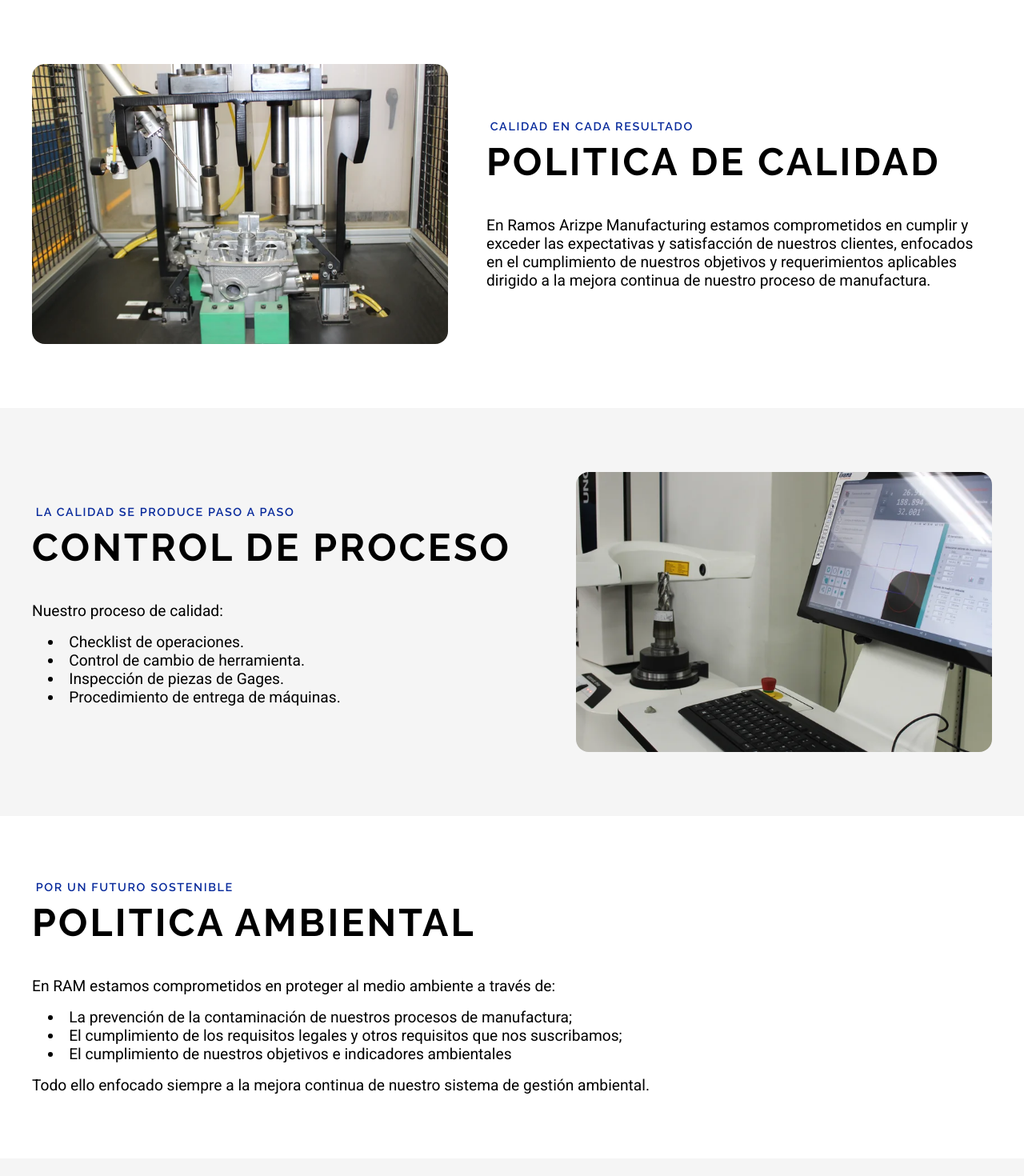
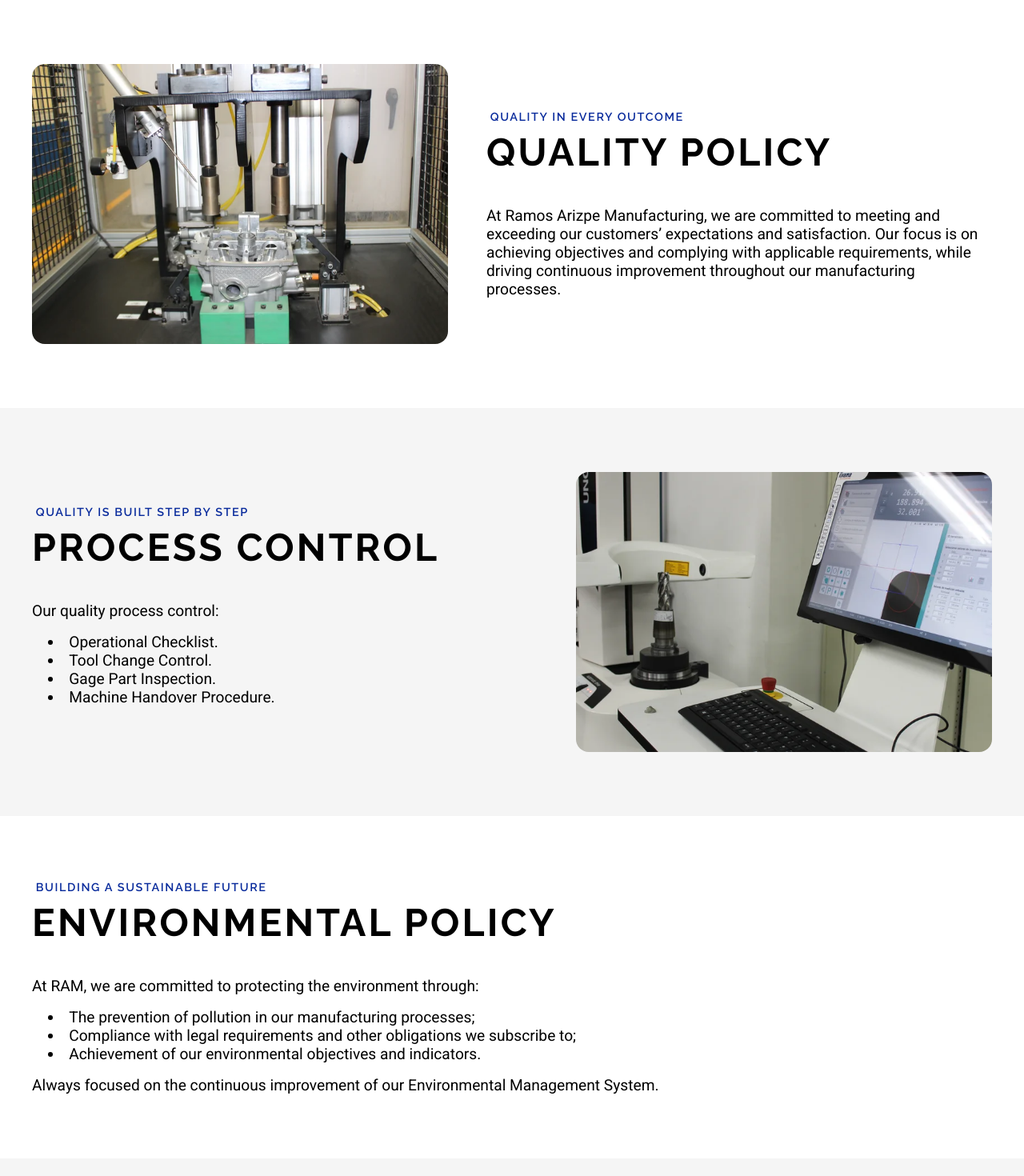
Before and after one commit to DamianS-RAM/RAM-Website, a React (Vite) app: page /en/quality in a window 1280 px wide. Shown: the part 800-2270 px from the top of the page at 80% size. Built offline with nearby package versions, Linux system fonts and the light colour scheme.

Commit message:
Translation to quality page

```diff
--- a/src/components/quality/policy/Policy.jsx
+++ b/src/components/quality/policy/Policy.jsx
@@ -15,12 +15,12 @@
                 <img src={quality_1} alt="" className='policy-block-img' />
                 <div className="policy-block-txt">
                     <div className="section-pre-title">
-                        CALIDAD EN CADA RESULTADO
+                        {t('quality.policy.pretitle')}
                     </div>
                     <div className="section-title">
-                        POLITICA DE CALIDAD
+                        {t('quality.policy.title')}
                     </div>
-                    En Ramos Arizpe Manufacturing estamos comprometidos en cumplir y exceder las expectativas y satisfacción de nuestros clientes, enfocados en el cumplimiento de nuestros objetivos y requerimientos aplicables dirigido a la mejora continua de nuestro proceso de manufactura.
+                    {t('quality.policy.content')}
                 </div>
             </div>
         </div>
@@ -28,24 +28,24 @@
             <div className="policy-block">
                 <div className="policy-block-txt">
                     <div className="section-pre-title">
-                        LA CALIDAD SE PRODUCE PASO A PASO
+                        {t('quality.process.pretitle')}
                     </div>
                     <div className="section-title">
-                        CONTROL DE PROCESO
+                        {t('quality.process.title')}
                     </div>
-                    Nuestro proceso de calidad:
+                    {t('quality.process.content')}
                     <ul>
                         <li>
-                            Checklist de operaciones.
+                            {t('quality.process.steps.step1')}
                         </li>
                         <li>
-                            Control de cambio de herramienta.
+                            {t('quality.process.steps.step2')}
                         </li>
                         <li>
-                            Inspección de piezas de Gages.
+                            {t('quality.process.steps.step3')}
                         </li>
                         <li>
-                            Procedimiento de entrega de máquinas.
+                            {t('quality.process.steps.step4')}
                         </li>
                     </ul>
                 </div>
@@ -56,34 +56,34 @@
             <div className="policy-block">
                 <div className="policy-block-txt">
                     <div className="section-pre-title">
-                        POR UN FUTURO SOSTENIBLE
+                        {t('quality.ambiental.pretitle')}
                     </div>
                     <div className="section-title">
-                        POLITICA AMBIENTAL
+                        {t('quality.ambiental.title')}
                     </div>
-                    En RAM estamos comprometidos en proteger al medio ambiente a través de:
+                        {t('quality.ambiental.content')}
                     <ul>
                         <li>
-                            La prevención de la contaminación de nuestros procesos de manufactura;
+                            {t('quality.ambiental.steps.step1')}
                         </li>
                         <li>
-                            El cumplimiento de los requisitos legales y otros requisitos que nos suscribamos;
+                            {t('quality.ambiental.steps.step2')}
                         </li>
                         <li>
-                            El cumplimiento de nuestros objetivos e indicadores ambientales
+                            {t('quality.ambiental.steps.step3')}
                         </li>
                     </ul>
-                    Todo ello enfocado siempre a la mejora continua de nuestro sistema de gestión ambiental.
+                    {t('quality.ambiental.content2')}
                 </div>
             </div>
         </div>
         <div className="policy-container font-roboto">
             <div className="certificate-block">
                 <div className="section-pre-title">
-                    NUESTRO COMPROMISO
+                    {t('quality.certifications.pretitle')}
                 </div>
                 <div className="section-title">
-                    CERTIFICACIONES
+                    {t('quality.certifications.title')}
                 </div>
                 <div className="certificates-container">
                     <div className="certificate-img">
--- a/src/i18n/locales/en/translation.json
+++ b/src/i18n/locales/en/translation.json
@@ -24,7 +24,38 @@
     },
     "quality": {
         "title": "QUALITY",
-        "description": "OUR COMMITMENT"
+        "description": "OUR COMMITMENT",
+        "policy": {
+            "pretitle": "QUALITY IN EVERY OUTCOME",
+            "title": "QUALITY POLICY",
+            "content": "At Ramos Arizpe Manufacturing, we are committed to meeting and exceeding our customers’ expectations and satisfaction. Our focus is on achieving objectives and complying with applicable requirements, while driving continuous improvement throughout our manufacturing processes."
+        },
+        "process": {
+            "pretitle": "QUALITY IS BUILT STEP BY STEP",
+            "title": "PROCESS CONTROL",
+            "content": "Our quality process control:",
+            "steps": {
+                "step1": "Operational Checklist.",
+                "step2": "Tool Change Control.",
+                "step3": "Gage Part Inspection.",
+                "step4": "Machine Handover Procedure."
+            }
+        },
+        "ambiental": {
+            "pretitle": "BUILDING A SUSTAINABLE FUTURE",
+            "title": "ENVIRONMENTAL POLICY",
+            "content": "At RAM, we are committed to protecting the environment through:",
+            "content2": "Always focused on the continuous improvement of our Environmental Management System.",
+            "steps": {
+                "step1": "The prevention of pollution in our manufacturing processes;",
+                "step2": "Compliance with legal requirements and other obligations we subscribe to;",
+                "step3": "Achievement of our environmental objectives and indicators."
+            }
+        },
+        "certifications": {
+            "pretitle": "GUARANTEED QUALITY",
+            "title": "CERTIFICATIONS"
+        }
     },
     "contact": {
         "title": "Contact Us",
--- a/src/i18n/locales/es/translation.json
+++ b/src/i18n/locales/es/translation.json
@@ -24,7 +24,38 @@
     },
     "quality": {
         "title": "CALIDAD",
-        "description": "NUESTRO COMPROMISO"
+        "description": "NUESTRO COMPROMISO",
+        "policy": {
+            "pretitle": "CALIDAD EN CADA RESULTADO",
+            "title": "POLITICA DE CALIDAD",
+            "content": "En Ramos Arizpe Manufacturing estamos comprometidos en cumplir y exceder las expectativas y satisfacción de nuestros clientes, enfocados en el cumplimiento de nuestros objetivos y requerimientos aplicables dirigido a la mejora continua de nuestro proceso de manufactura."
+        },
+        "process": {
+            "pretitle": "LA CALIDAD SE PRODUCE PASO A PASO",
+            "title": "CONTROL DE PROCESO",
+            "content": "Nuestro proceso de calidad:",
+            "steps": {
+                "step1": "Lista de verificación de operaciones.",
+                "step2": "Control de cambio de herramienta.",
+                "step3": "Inspección de piezas de Gages.",
+                "step4": "Procedimiento de entrega de máquinas."
+            }
+        },
+        "ambiental": {
+            "pretitle": "POR UN FUTURO SOSTENIBLE",
+            "title": "POLITICA AMBIENTAL",
+            "content": "En RAM estamos comprometidos en proteger al medio ambiente a través de:",
+            "content2": "Todo ello enfocado siempre a la mejora continua de nuestro sistema de gestión ambiental.",
+            "steps": {
+                "step1": "La prevención de la contaminación de nuestros procesos de manufactura;",
+                "step2": "El cumplimiento de los requisitos legales y otros requisitos que nos suscribamos;",
+                "step3": "El cumplimiento de nuestros objetivos e indicadores ambientales"
+            }
+        },
+        "certifications": {
+            "pretitle": "CALIDAD GARANTIZADA",
+            "title": "CERTIFICACIONES"
+        }
     },
     "contact": {
         "title": "Contáctanos",
```
